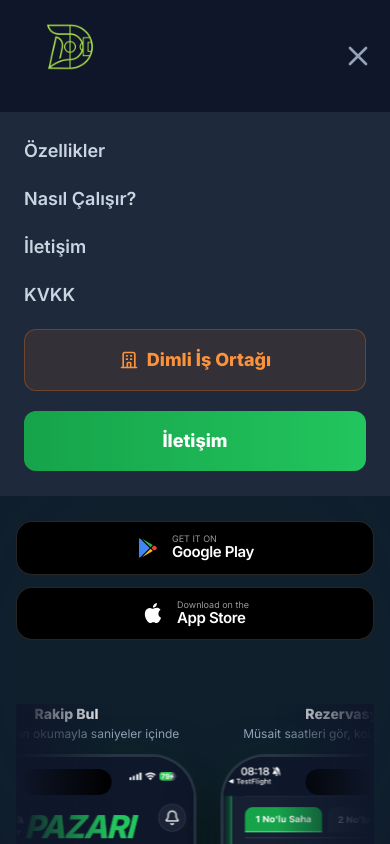
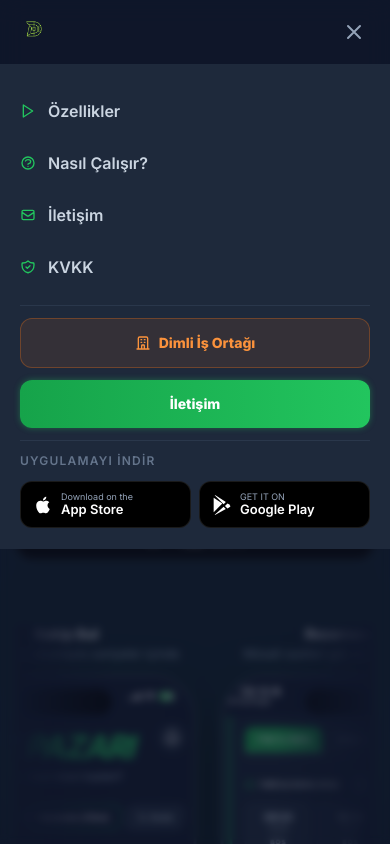
Before and after one commit to mehmetuar/Dimliweb, a Next.js app: page / in a window 390 px wide. Both pictures are taken after a click on the button "Menüyü aç". Shown: the top 844 px of the page. Built offline with nearby package versions, Linux system fonts and the light colour scheme.

Commit message:
feat: mobil navbar iyileştirmeleri ve responsive padding düzeltmeleri

```diff
--- a/app/iletisim/page.tsx
+++ b/app/iletisim/page.tsx
@@ -47,7 +47,7 @@ export default function IletisimPage() {
     <>
       <Navbar />
 
-      <main className="pt-36 pb-20">
+      <main className="pt-20 md:pt-36 pb-20">
         <div className="max-w-3xl mx-auto px-4 sm:px-6">
           {/* Header */}
           <div className="mb-12 animate-fade-in">
--- a/app/is-ortagi/page.tsx
+++ b/app/is-ortagi/page.tsx
@@ -206,7 +206,7 @@ export default function IsOrtagiPage() {
       <BusinessNavbar />
 
       {/* ─── HERO ─── */}
-      <section className="relative overflow-hidden pt-44 pb-24">
+      <section className="relative overflow-hidden pt-24 md:pt-44 pb-24">
         <div
           className="absolute top-1/4 left-1/2 -translate-x-1/2 w-[700px] h-[700px] rounded-full pointer-events-none"
           style={{ background: "radial-gradient(circle, rgba(249,115,22,0.06) 0%, transparent 70%)" }}
--- a/app/kvkk/page.tsx
+++ b/app/kvkk/page.tsx
@@ -115,7 +115,7 @@ export default function KvkkPage() {
     <>
       <Navbar />
 
-      <main className="pt-36 pb-20">
+      <main className="pt-20 md:pt-36 pb-20">
         <div className="max-w-3xl mx-auto px-4 sm:px-6">
           {/* Header */}
           <div className="mb-12 animate-fade-in">
--- a/app/page.tsx
+++ b/app/page.tsx
@@ -156,7 +156,7 @@ export default function Home() {
 
       <main>
         {/* Hero */}
-        <section className="relative pt-44 pb-24 px-4 sm:px-6 overflow-hidden">
+        <section className="relative pt-24 md:pt-44 pb-24 px-4 sm:px-6 overflow-hidden">
           <div className="absolute inset-0 pointer-events-none">
             <div className="absolute top-1/4 left-1/2 -translate-x-1/2 w-[600px] h-[600px] bg-turf-500/5 rounded-full blur-3xl" />
           </div>
--- a/components/Navbar.tsx
+++ b/components/Navbar.tsx
@@ -8,11 +8,26 @@ export default function Navbar() {
   const [open, setOpen] = useState(false);
 
   return (
+    <>
+      {/* Backdrop */}
+      {open && (
+        <div
+          className="fixed inset-0 bg-pitch/60 backdrop-blur-sm z-40 md:hidden"
+          onClick={() => setOpen(false)}
+        />
+      )}
+
       <nav className="fixed top-0 inset-x-0 z-50 bg-pitch/80 backdrop-blur-md border-b border-slate-800">
-      <div className="max-w-6xl mx-auto px-4 sm:px-6 flex items-center justify-between h-28">
+        <div className="max-w-6xl mx-auto px-4 sm:px-6 flex items-center justify-between h-16 md:h-28">
 
           <Link href="/" className="flex items-center">
-          <Image src="/icon.png" alt="Dimli" width={108} height={108} className="rounded-2xl object-contain" />
+            <Image
+              src="/icon.png"
+              alt="Dimli"
+              width={108}
+              height={108}
+              className="w-9 h-9 md:w-[108px] md:h-[108px] rounded-xl md:rounded-2xl object-contain"
+            />
           </Link>
 
           {/* Desktop nav */}
@@ -51,11 +66,11 @@ export default function Navbar() {
 
           {/* Mobile burger */}
           <button
-          className="md:hidden text-slate-400 hover:text-white"
+            className="md:hidden flex items-center justify-center w-10 h-10 rounded-xl text-slate-400 hover:text-white hover:bg-slate-800/60 transition-all"
             onClick={() => setOpen(!open)}
             aria-label="Menüyü aç"
           >
-          <svg className="w-8 h-8" fill="none" stroke="currentColor" viewBox="0 0 24 24">
+            <svg className="w-6 h-6" fill="none" stroke="currentColor" viewBox="0 0 24 24">
               {open ? (
                 <path strokeLinecap="round" strokeLinejoin="round" strokeWidth={2} d="M6 18L18 6M6 6l12 12" />
               ) : (
@@ -67,38 +82,110 @@ export default function Navbar() {
 
         {/* Mobile menu */}
         {open && (
-        <div className="md:hidden bg-pitch-surface border-t border-slate-800 px-6 py-6 flex flex-col gap-5">
-          <Link href="/#ozellikler" className="text-slate-300 hover:text-white text-lg font-semibold" onClick={() => setOpen(false)}>
+          <div className="md:hidden animate-menu-in bg-pitch-surface border-t border-slate-800 px-5 py-5 flex flex-col">
+
+            {/* Nav links */}
+            <div className="flex flex-col">
+              <Link
+                href="/#ozellikler"
+                className="flex items-center gap-3 py-3.5 text-slate-300 hover:text-white text-base font-semibold transition-colors"
+                onClick={() => setOpen(false)}
+              >
+                <svg className="w-4 h-4 text-turf-500 flex-shrink-0" fill="none" stroke="currentColor" viewBox="0 0 24 24">
+                  <path strokeLinecap="round" strokeLinejoin="round" strokeWidth={2} d="M5 3l14 9-14 9V3z" />
+                </svg>
                 Özellikler
               </Link>
-          <Link href="/#nasil-calisir" className="text-slate-300 hover:text-white text-lg font-semibold" onClick={() => setOpen(false)}>
+              <Link
+                href="/#nasil-calisir"
+                className="flex items-center gap-3 py-3.5 text-slate-300 hover:text-white text-base font-semibold transition-colors"
+                onClick={() => setOpen(false)}
+              >
+                <svg className="w-4 h-4 text-turf-500 flex-shrink-0" fill="none" stroke="currentColor" viewBox="0 0 24 24">
+                  <path strokeLinecap="round" strokeLinejoin="round" strokeWidth={2} d="M8.228 9c.549-1.165 2.03-2 3.772-2 2.21 0 4 1.343 4 3 0 1.4-1.278 2.575-3.006 2.907-.542.104-.994.54-.994 1.093m0 3h.01M21 12a9 9 0 11-18 0 9 9 0 0118 0z" />
+                </svg>
                 Nasıl Çalışır?
               </Link>
-          <Link href="/iletisim" className="text-slate-300 hover:text-white text-lg font-semibold" onClick={() => setOpen(false)}>
+              <Link
+                href="/iletisim"
+                className="flex items-center gap-3 py-3.5 text-slate-300 hover:text-white text-base font-semibold transition-colors"
+                onClick={() => setOpen(false)}
+              >
+                <svg className="w-4 h-4 text-turf-500 flex-shrink-0" fill="none" stroke="currentColor" viewBox="0 0 24 24">
+                  <path strokeLinecap="round" strokeLinejoin="round" strokeWidth={2} d="M3 8l7.89 5.26a2 2 0 002.22 0L21 8M5 19h14a2 2 0 002-2V7a2 2 0 00-2-2H5a2 2 0 00-2 2v10a2 2 0 002 2z" />
+                </svg>
                 İletişim
               </Link>
-          <Link href="/kvkk" className="text-slate-300 hover:text-white text-lg font-semibold" onClick={() => setOpen(false)}>
+              <Link
+                href="/kvkk"
+                className="flex items-center gap-3 py-3.5 text-slate-300 hover:text-white text-base font-semibold transition-colors"
+                onClick={() => setOpen(false)}
+              >
+                <svg className="w-4 h-4 text-turf-500 flex-shrink-0" fill="none" stroke="currentColor" viewBox="0 0 24 24">
+                  <path strokeLinecap="round" strokeLinejoin="round" strokeWidth={2} d="M9 12l2 2 4-4m5.618-4.016A11.955 11.955 0 0112 2.944a11.955 11.955 0 01-8.618 3.04A12.02 12.02 0 003 9c0 5.591 3.824 10.29 9 11.622 5.176-1.332 9-6.03 9-11.622 0-1.042-.133-2.052-.382-3.016z" />
+                </svg>
                 KVKK
               </Link>
+            </div>
+
+            <div className="border-t border-slate-700/60 my-3" />
+
+            {/* CTA buttons */}
+            <div className="flex flex-col gap-3">
               <Link
                 href="/is-ortagi"
-            className="inline-flex items-center justify-center gap-2 px-6 py-4 rounded-xl bg-ember-500/10 border border-ember-500/30 text-ember-400 text-lg font-bold"
+                className="inline-flex items-center justify-center gap-2 px-5 py-3.5 rounded-xl bg-ember-500/10 border border-ember-500/30 text-ember-400 text-sm font-bold hover:bg-ember-500/20 transition-all"
                 onClick={() => setOpen(false)}
               >
-            <svg className="w-5 h-5" fill="none" stroke="currentColor" viewBox="0 0 24 24">
+                <svg className="w-4 h-4" fill="none" stroke="currentColor" viewBox="0 0 24 24">
                   <path strokeLinecap="round" strokeLinejoin="round" strokeWidth={2} d="M19 21V5a2 2 0 00-2-2H7a2 2 0 00-2 2v16m14 0h2m-2 0h-5m-9 0H3m2 0h5M9 7h1m-1 4h1m4-4h1m-1 4h1m-5 10v-5a1 1 0 011-1h2a1 1 0 011 1v5m-4 0h4" />
                 </svg>
                 Dimli İş Ortağı
               </Link>
               <Link
                 href="/iletisim"
-            className="inline-flex items-center justify-center px-6 py-4 rounded-xl bg-gradient-to-r from-turf-600 to-turf-500 text-white text-lg font-bold"
+                className="inline-flex items-center justify-center px-5 py-3.5 rounded-xl bg-gradient-to-r from-turf-600 to-turf-500 text-white text-sm font-bold shadow-neon-sm"
                 onClick={() => setOpen(false)}
               >
                 İletişim
               </Link>
             </div>
+
+            <div className="border-t border-slate-700/60 my-3" />
+
+            {/* App download */}
+            <div>
+              <p className="text-slate-500 text-xs font-semibold uppercase tracking-widest mb-3">Uygulamayı İndir</p>
+              <div className="grid grid-cols-2 gap-2">
+                <a
+                  href="#"
+                  className="flex items-center gap-2 px-3 py-2.5 rounded-xl bg-black border border-white/10 text-white hover:border-white/20 transition-all"
+                >
+                  <svg className="w-5 h-5 flex-shrink-0" viewBox="0 0 24 24" fill="currentColor">
+                    <path d="M18.71 19.5c-.83 1.24-1.71 2.45-3.05 2.47-1.34.03-1.77-.79-3.29-.79-1.53 0-2 .77-3.27.82-1.31.05-2.3-1.32-3.14-2.53C4.25 17 2.94 12.45 4.7 9.39c.87-1.52 2.43-2.48 4.12-2.51 1.28-.02 2.5.87 3.29.87.78 0 2.26-1.07 3.8-.91.65.03 2.47.26 3.64 1.98-.09.06-2.17 1.28-2.15 3.81.03 3.02 2.65 4.03 2.68 4.04-.03.07-.42 1.44-1.38 2.83M13 3.5c.73-.83 1.94-1.46 2.94-1.5.13 1.17-.34 2.35-1.04 3.19-.69.85-1.83 1.51-2.95 1.42-.15-1.15.41-2.35 1.05-3.11z"/>
+                  </svg>
+                  <div>
+                    <div className="text-[9px] text-slate-400 leading-none">Download on the</div>
+                    <div className="text-[13px] font-semibold leading-tight">App Store</div>
+                  </div>
+                </a>
+                <a
+                  href="#"
+                  className="flex items-center gap-2 px-3 py-2.5 rounded-xl bg-black border border-white/10 text-white hover:border-white/20 transition-all"
+                >
+                  <svg className="w-5 h-5 flex-shrink-0" viewBox="0 0 24 24" fill="currentColor">
+                    <path d="M3.18 23.76c.3.17.65.19.97.07l12.44-7.04-2.65-2.68-10.76 9.65zm-1.14-20.4C2 3.64 2 3.93 2 4.22v15.56c0 .29 0 .58.04.85l10.32-10.4L2.04 3.36zm19.34 8.32l-2.8-1.58-3.03 2.99 3.03 2.99 2.82-1.6c.8-.45.8-1.35-.02-1.8zM4.15.24C3.83.12 3.48.14 3.18.31L13.96 11.1 16.61 8.4 4.15.24z"/>
+                  </svg>
+                  <div>
+                    <div className="text-[9px] text-slate-400 leading-none">GET IT ON</div>
+                    <div className="text-[13px] font-semibold leading-tight">Google Play</div>
+                  </div>
+                </a>
+              </div>
+            </div>
+          </div>
         )}
       </nav>
+    </>
   );
 }
--- a/tailwind.config.ts
+++ b/tailwind.config.ts
@@ -44,11 +44,16 @@ const config: Config = {
           "0%": { transform: "scale(0.95)", opacity: "0" },
           "100%": { transform: "scale(1)", opacity: "1" },
         },
+        "menu-in": {
+          "0%": { opacity: "0", transform: "translateY(-6px)" },
+          "100%": { opacity: "1", transform: "translateY(0)" },
+        },
       },
       animation: {
         "fade-in": "fade-in 0.4s ease-out",
         "slide-up": "slide-up 0.5s cubic-bezier(0.16,1,0.3,1)",
         "scale-in": "scale-in 0.2s ease-out",
+        "menu-in": "menu-in 0.22s ease-out",
       },
     },
   },
```
Also changed, not shown: components/BusinessNavbar.tsx (+62 -11 lines). Lines whose indentation alone changed are shown as unchanged.
